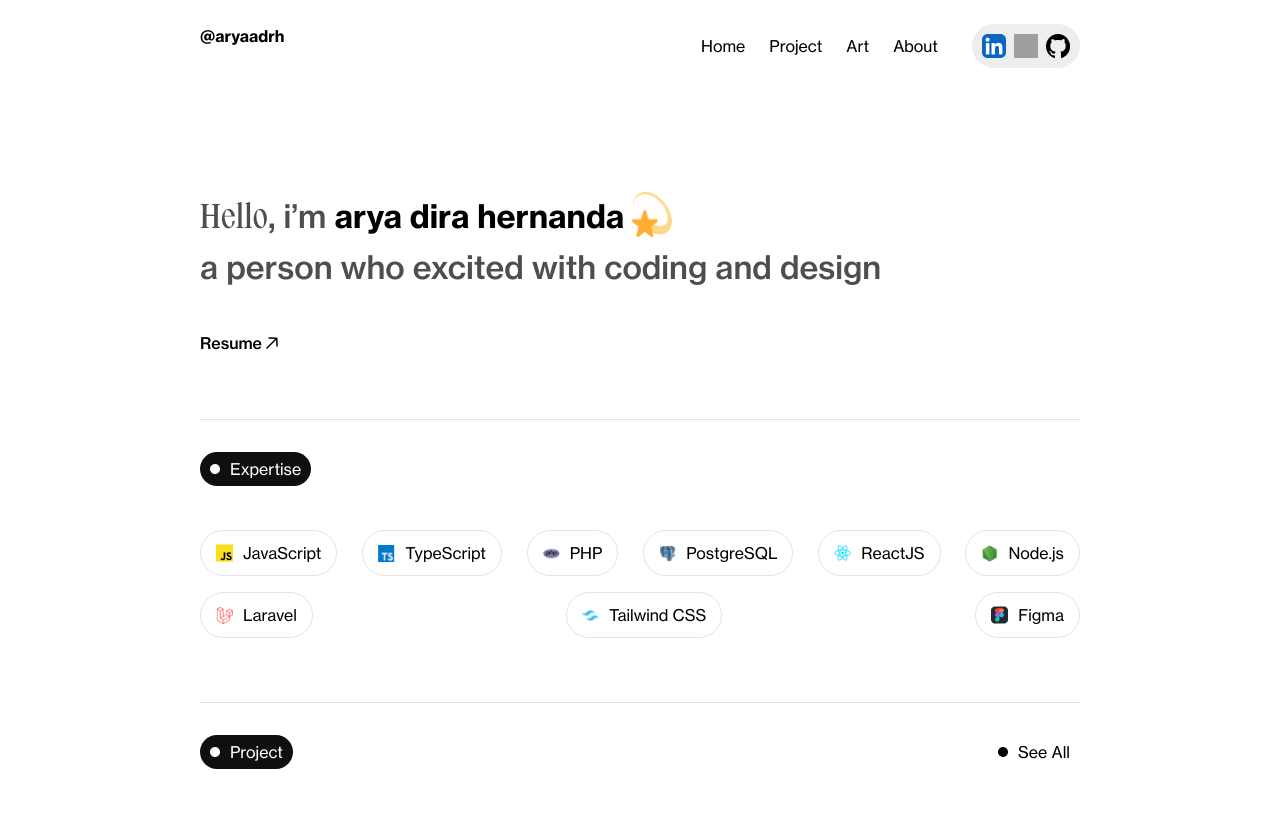
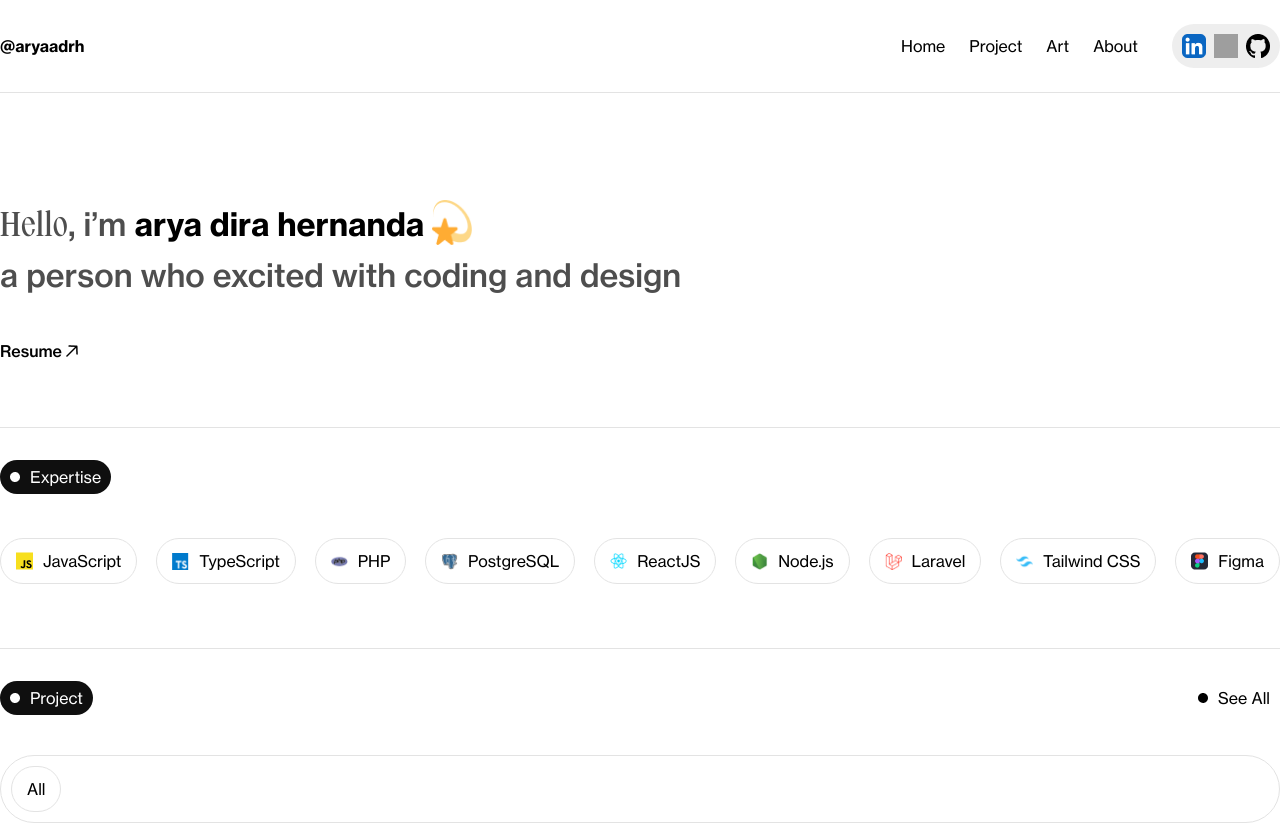
Before and after one commit to aryadira/aryadira-portofolio, a Next.js app: page / in a window 1280 px wide. Shown: the top 823 px of the page. Built offline with nearby package versions, Linux system fonts and the light colour scheme; grey boxes are pictures that could not be loaded.

Commit message:
add container

```diff
--- a/src/app/layout.tsx
+++ b/src/app/layout.tsx
@@ -2,6 +2,8 @@ import type { Metadata } from "next";
 import "./globals.css";
 import { NeueHaas } from "@/utils/custom-font";
 import { Inter } from "next/font/google";
+import Header from "@/components/header";
+import Container from "@/layouts/container";
 
 const inter = Inter({ subsets: ["latin"] });
 
@@ -17,10 +19,9 @@ export default function RootLayout({
 }>) {
   return (
     <html lang='en'>
-      <body className={`${NeueHaas.className} flex items-center flex-col bg-white`}>
-        <div className='container mx-auto px-[20px] lg:px-[200px] w-full'>
-          {children}
-        </div>
+      <body className={`${NeueHaas.className} flex items-center flex-col w-screen`}>
+        <Header />
+        <Container>{children}</Container>
       </body>
     </html>
   );
--- a/src/app/page.tsx
+++ b/src/app/page.tsx
@@ -1,15 +1,13 @@
 "use client";
 import { Art, Expertise, Intro, Project } from "@/components/sections";
-import Header from "@/components/header";
 
 export default function Home() {
   return (
-    <>
-      <Header />
+    <div>
       <Intro />
       <Expertise />
       <Project />
       <Art />
-    </>
+    </div>
   );
 }
--- /dev/null
+++ b/src/components/button.tsx
@@ -0,0 +1,5 @@
+import React from "react";
+
+export default function Button({ children }: any) {
+  return <div className='flex py-[10px] px-[15px] gap-[10px] bg-white hover:bg-[#EEEEEE] text-black border border-[#E3E3E3] rounded-full cursor-pointer'>{children}</div>;
+}
--- a/src/components/header.tsx
+++ b/src/components/header.tsx
@@ -1,10 +1,13 @@
+"use client";
 import Image from "next/image";
 import React from "react";
-import MaskText from "./maskText";
+import MaskText from "./mask";
+import Container from "@/layouts/container";
 
 export default function Header() {
   return (
-    <header className='flex justify-between py-6'>
+    <header className='py-6 w-screen fixed top-0 bg-white z-[100] border-b border-b-[#E3E3E3]'>
+      <Container className='flex justify-between items-center'>
         <MaskText className='logo font-bold'>@aryaadrh</MaskText>
         <nav className='nav-group flex items-center'>
           <div className='nav-list flex gap-6 mr-[34px]'>
@@ -21,12 +24,15 @@ export default function Header() {
               <a href='#about'>About</a>
             </MaskText>
           </div>
+          <MaskText>
             <div className='nav-social-button flex gap-2 bg-[#EEEEEE] p-[10px] rounded-full'>
               <Image src='/icons/linkedin.png' alt='linkedin' width={24} height={24} quality={95} />
               <Image src='/icons/instagram.png' alt='instagram' width={24} height={24} quality={95} />
               <Image src='/icons/github.png' alt='github' width={24} height={24} quality={95} />
             </div>
+          </MaskText>
         </nav>
+      </Container>
     </header>
   );
 }
--- a/src/components/maskText.tsx
+++ b/src/components/mask.tsx
@@ -1,13 +1,12 @@
 import { useRef } from "react";
 import { motion, useInView } from "framer-motion";
-import styles from "./page.module.css";
 
-interface MaskText {
+interface Mask {
   className?: string;
   children: any;
 }
 
-export default function MaskText({ className, children }: MaskText) {
+export default function Mask({ className, children }: Mask) {
   const body = useRef(null);
   const isInView = useInView(body, { once: true, margin: "75%" });
 
@@ -22,9 +21,9 @@ export default function MaskText({ className, children }: MaskText) {
   return (
     <div ref={body}>
       <div className={`m-0 overflow-hidden ${className}`}>
-        <motion.p variants={animation} initial='initial' animate={isInView ? "enter" : ""}>
+        <motion.div variants={animation} initial='initial' animate={isInView ? "enter" : ""}>
           {children}
-        </motion.p>
+        </motion.div>
       </div>
     </div>
   );
--- a/src/components/sections/expertise.tsx
+++ b/src/components/sections/expertise.tsx
@@ -1,16 +1,22 @@
 import Label from "@/components/label";
 import { expertises } from "@/lib/expertises";
 import HorizontalLine from "../horizontal";
+import MaskText from "../mask";
+import Mask from "../mask";
 
 export default function Expertise() {
   return (
     <section className='w-full'>
-      <Label type='icon'>Expertise</Label>
+      <MaskText>
+        <Label type='icon'>Expertise</Label>
+      </MaskText>
       <div className='mt-11 flex justify-between items-center flex-wrap gap-4'>
         {expertises.map((expertise, index) => (
-          <Label type='image' src={expertise.image} key={index}>
-            {expertise.name}
-          </Label>
+          <Mask key={index}>
+            <Label type='image' src={expertise.image}>
+              {expertise.name}
+            </Label>
+          </Mask>
         ))}
       </div>
       <HorizontalLine />
--- a/src/components/sections/intro.tsx
+++ b/src/components/sections/intro.tsx
@@ -2,11 +2,11 @@ import Image from "next/image";
 import { Flaviotte } from "@/utils/custom-font";
 import HorizontalLine from "../horizontal";
 import Label from "../label";
-import MaskText from "../maskText";
+import MaskText from "../mask";
 
 export default function Intro() {
   return (
-    <section id='intro' className='w-full pt-[100px]'>
+    <section id='intro' className='w-full pt-[100px] mt-[100px]'>
       <div className='intro-title text-[32px]'>
         <div className='text-black-2nd font-medium flex'>
           <MaskText>
@@ -18,14 +18,14 @@ export default function Intro() {
         </div>
         <MaskText className='text-black-2nd font-medium'>a person who excited with coding and design</MaskText>
       </div>
-      <div className='resume-link mt-10'>
+      <MaskText className='resume-link mt-10'>
         <a href='...' className='inline-flex items-center gap-1 hover:underline font-medium'>
           Resume{" "}
           <span>
             <Image src={"/icons/arrow.png"} width={12} height={12} alt='arrow' />
           </span>
         </a>
-      </div>
+      </MaskText>
       <HorizontalLine />
     </section>
   );
--- a/src/components/sections/project.tsx
+++ b/src/components/sections/project.tsx
@@ -1,12 +1,18 @@
+import Button from "../button";
 import HorizontalLine from "../horizontal";
 import Label from "../label";
 
 export default function Project() {
   return (
     <section className='w-full'>
-      <div className="flex justify-between items-center">
+      <div className='flex justify-between items-center'>
         <Label type='icon'>Project</Label>
-        <Label type="link" link="/projects">See All</Label>
+        <Label type='link' link='/projects'>
+          See All
+        </Label>
+      </div>
+      <div className='filter-bar flex border border-[#E3E3E3] p-[10px] rounded-full mt-10'>
+        <Button>All</Button>
       </div>
       <HorizontalLine />
     </section>
--- a/src/layouts/container.tsx
+++ b/src/layouts/container.tsx
@@ -1,3 +1,3 @@
-export default function Container({ children }: any) {
-  return <div className='container px-auto w-full'>{children}</div>;
+export default function Container({ className, children }: any) {
+  return <div className={`container mx-auto px-[20px] lg:px-[200px] w-full ${className}`}>{children}</div>;
 }
```
Lines whose indentation alone changed are shown as unchanged.
